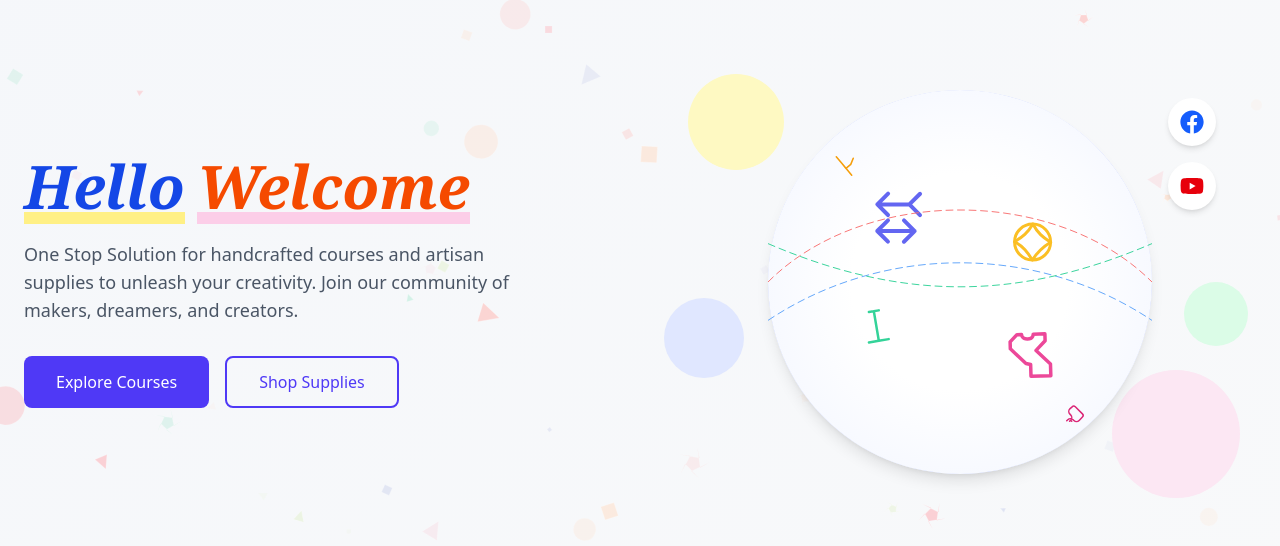
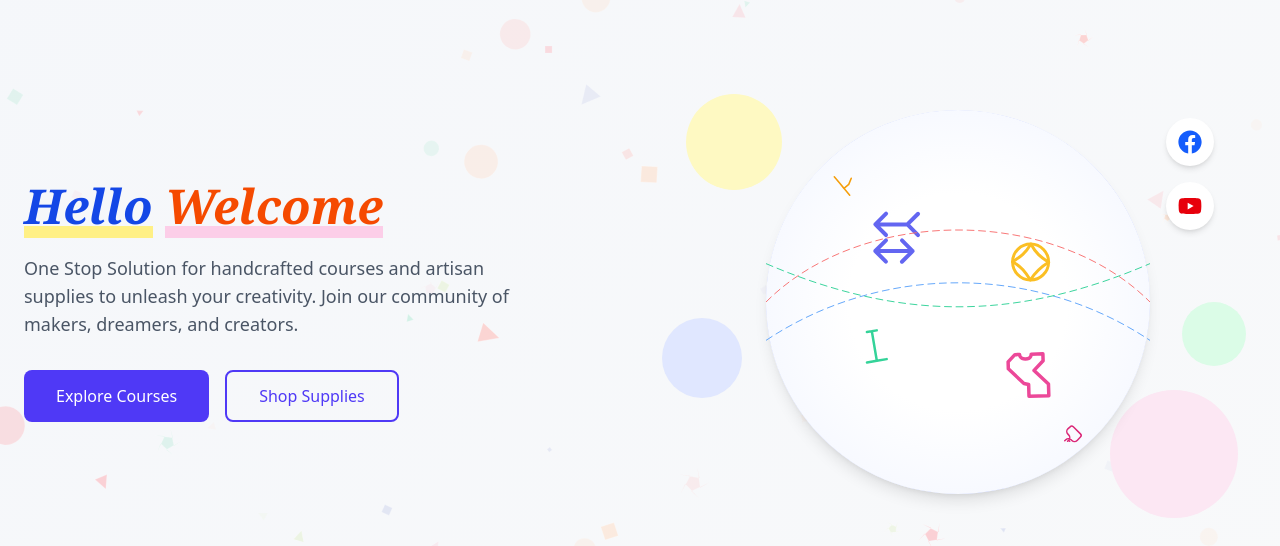
Before and after one commit to Jyotishmoy12/crafthub, a React (Vite) app: page / in a window 1280 px wide. Shown: the part 198-744 px from the top of the page. Built offline with nearby package versions, Linux system fonts and the light colour scheme; no server answers.

Commit message:
updated the header

```diff
--- a/src/components/HeroSection.jsx
+++ b/src/components/HeroSection.jsx
@@ -174,7 +174,7 @@ const HeroSection = () => {
   }, []);
 
   return (
-    <div className="relative min-h-screen w-full flex items-center justify-center overflow-hidden my-20">
+    <div className="relative min-h-screen w-full flex items-center justify-center overflow-hidden my-25">
       {/* Canvas background for animated craft elements */}
       <canvas
         ref={canvasRef}
@@ -184,15 +184,20 @@ const HeroSection = () => {
 
       {/* Content */}
       <div className="container relative z-10 px-6 py-12 mx-auto">
-        <div className="grid grid-cols-1 md:grid-cols-2 gap-12 items-center">
+        <div className="grid grid-cols-1 md:grid-cols-2 gap-10 items-center">
           {/* Text Content */}
           <motion.div
             initial={{ opacity: 0, x: -30 }}
             animate={{ opacity: 1, x: 0 }}
             transition={{ duration: 0.8 }}
+            // Center text on small screens, left on md+ screens
             className="text-center md:text-left"
           >
-            <h1 className="text-5xl md:text-6xl font-bold mb-6 text-gray-800 flex space-x-3">
+            {/*
+              1) Use text-3xl on small, text-5xl on md+
+              2) Flex for side-by-side on md, stacked/centered on small
+            */}
+            <h1 className="text-4xl md:text-5xl font-bold mb-6 text-gray-800  flex-col md:flex-row items-center md:items-start justify-center md:justify-start space-x-0 md:space-x-3">
               <span className="relative inline-block">
                 <AnimatePresence mode="wait">
                   {isEnglish ? (
@@ -206,10 +211,11 @@ const HeroSection = () => {
                     >
                       Hello
                     </motion.span>
+
                   ) : (
                     <motion.span
                       key="namaskar"
-              className="relative z-10 font-semibold  text-blue-700"
+                      className="relative z-10 text-blue-700"
                       initial={{ opacity: 0, scale: 0.8 }}
                       animate={{ opacity: 1, scale: 1 }}
                       exit={{ opacity: 0, scale: 1.2 }}
@@ -222,7 +228,7 @@ const HeroSection = () => {
                 <motion.span
                   className="absolute -bottom-2 left-0 w-full h-3 bg-yellow-200 -z-10"
                   initial={{ width: 0 }}
-          animate={{ width: "100%" }}
+                  animate={{ width: '100%' }}
                   transition={{ delay: 0.3, duration: 0.4 }}
                 />
               </span>
@@ -256,7 +262,7 @@ const HeroSection = () => {
                 <motion.span
                   className="absolute -bottom-2 left-0 w-full h-3 bg-pink-200 -z-10"
                   initial={{ width: 0 }}
-          animate={{ width: "100%" }}
+                  animate={{ width: '100%' }}
                   transition={{ delay: 0.5, duration: 0.4 }}
                 />
               </span>
```
Lines whose indentation alone changed are shown as unchanged.
